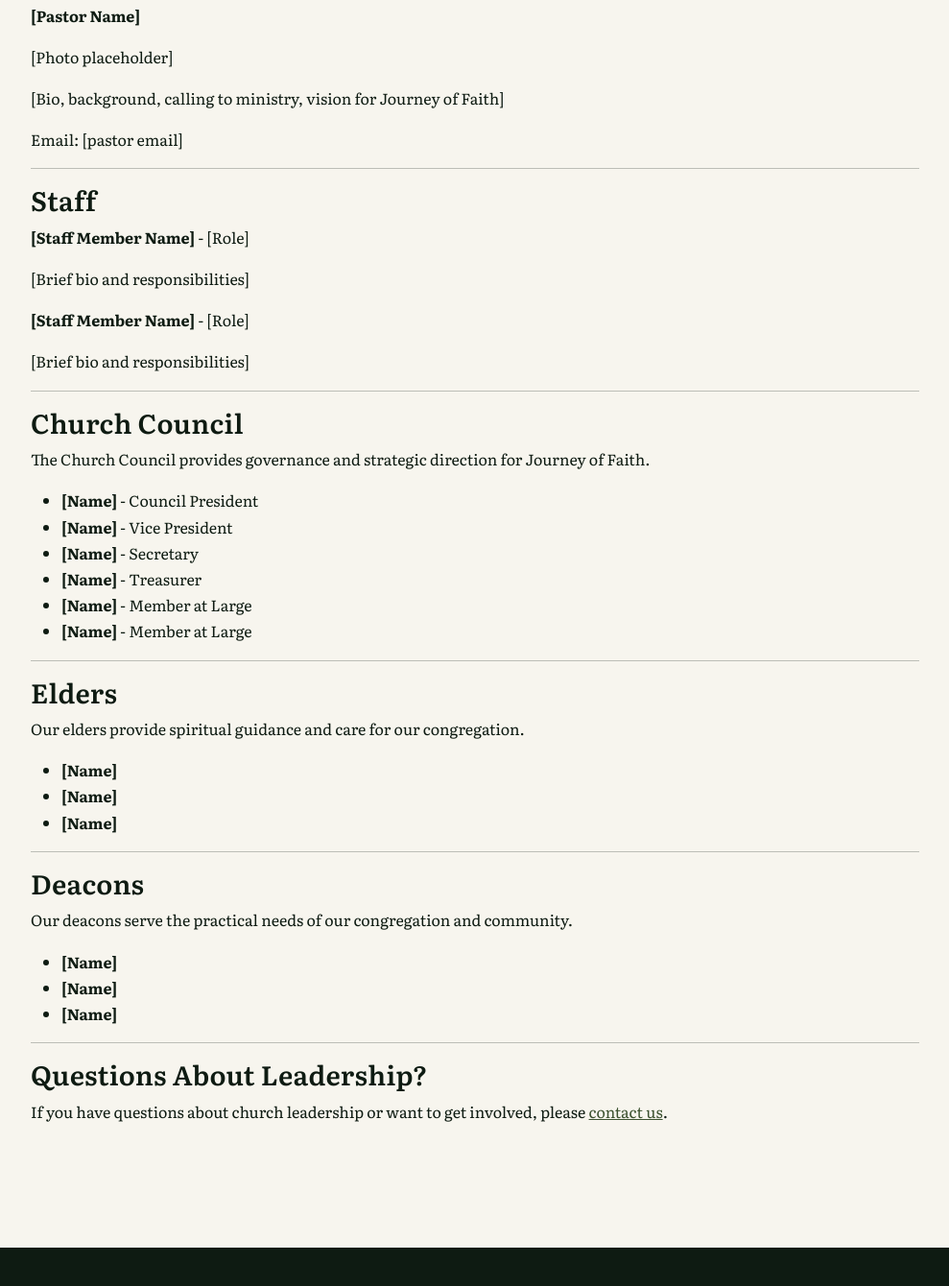
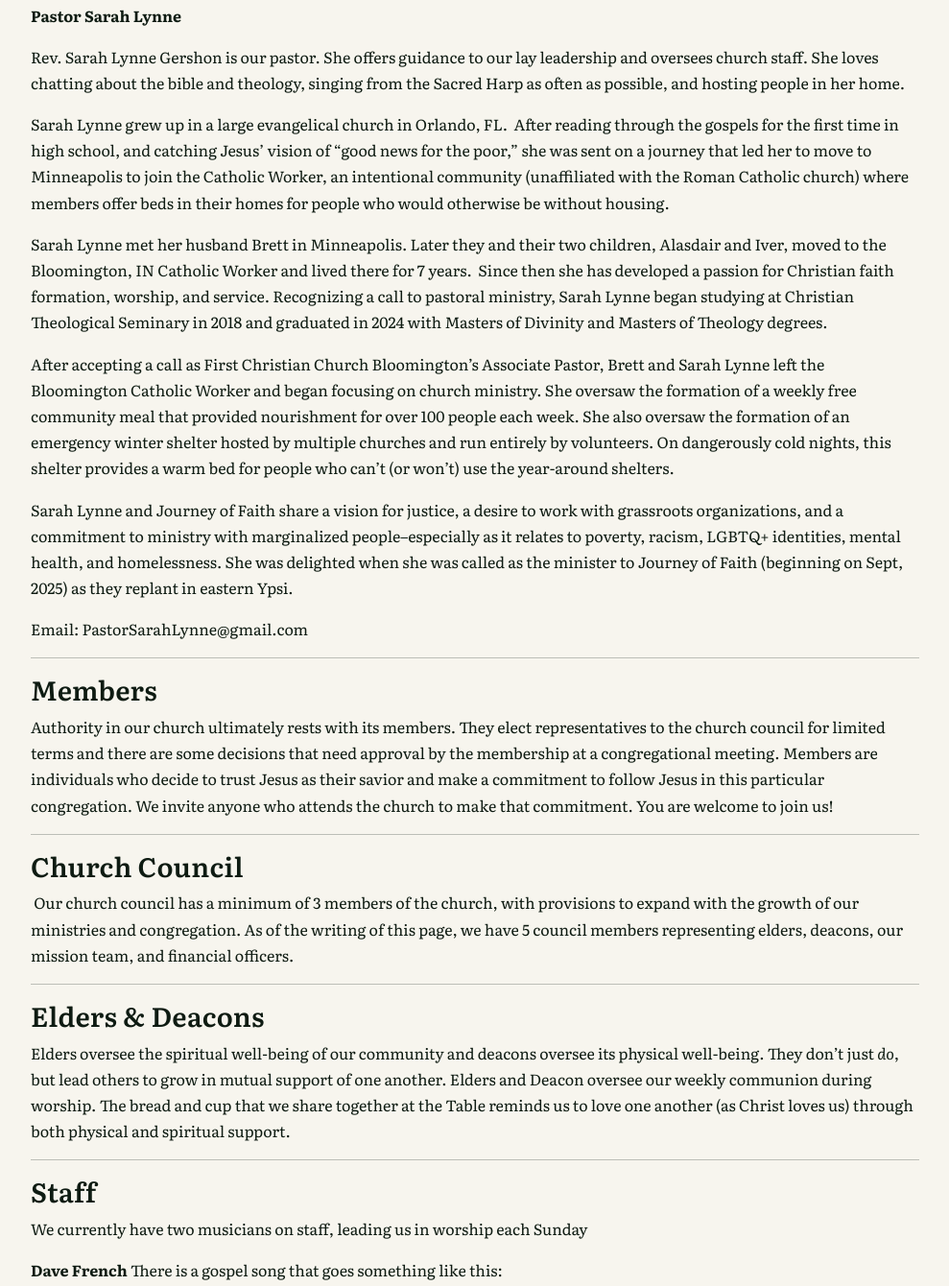
Before and after one commit to btrailor/Journey-of-Faith-Ypsi-Website, an Eleventy site: page src/about/leadership.md in a window 1280 px wide. Shown: the part 409-1749 px from the top of the page at 96% size, without its empty margins (145-1134 px from the left). Built offline with nearby package versions, Linux system fonts and the light colour scheme; Eleventy itself is replaced by a stand-in of ours; files that its build step writes are made by us from their sources.

Commit message:
Update About Section “leadership”

```diff
--- a/src/about/leadership.md
+++ b/src/about/leadership.md
@@ -3,63 +3,79 @@ layout: page
 title: Leadership
 permalink: /about/leadership/
 ---
-
 ### Pastor
 
-**[Pastor Name]**
+**Pastor Sarah Lynne**
 
-[Photo placeholder]
+Rev. Sarah Lynne Gershon is our pastor. She offers guidance to our lay leadership and oversees church staff. She loves chatting about the bible and theology, singing from the Sacred Harp as often as possible, and hosting people in her home.
 
-[Bio, background, calling to ministry, vision for Journey of Faith]
+Sarah Lynne grew up in a large evangelical church in Orlando, FL.  After reading through the gospels for the first time in high school, and catching Jesus’ vision of “good news for the poor,” she was sent on a journey that led her to move to Minneapolis to join the Catholic Worker, an intentional community (unaffiliated with the Roman Catholic church) where members offer beds in their homes for people who would otherwise be without housing.
 
-Email: [pastor email]
+Sarah Lynne met her husband Brett in Minneapolis. Later they and their two children, Alasdair and Iver, moved to the Bloomington, IN Catholic Worker and lived there for 7 years.  Since then she has developed a passion for Christian faith formation, worship, and service. Recognizing a call to pastoral ministry, Sarah Lynne began studying at Christian Theological Seminary in 2018 and graduated in 2024 with Masters of Divinity and Masters of Theology degrees.
 
----
+After accepting a call as First Christian Church Bloomington’s Associate Pastor, Brett and Sarah Lynne left the Bloomington Catholic Worker and began focusing on church ministry. She oversaw the formation of a weekly free community meal that provided nourishment for over 100 people each week. She also oversaw the formation of an emergency winter shelter hosted by multiple churches and run entirely by volunteers. On dangerously cold nights, this shelter provides a warm bed for people who can’t (or won’t) use the year-around shelters.
+
+Sarah Lynne and Journey of Faith share a vision for justice, a desire to work with grassroots organizations, and a commitment to ministry with marginalized people–especially as it relates to poverty, racism, LGBTQ+ identities, mental health, and homelessness. She was delighted when she was called as the minister to Journey of Faith (beginning on Sept, 2025) as they replant in eastern Ypsi.
+
+
+Email: PastorSarahLynne@gmail.com
+
+- - -
+
+### Members
+
+Authority in our church ultimately rests with its members. They elect representatives to the church council for limited terms and there are some decisions that need approval by the membership at a congregational meeting. Members are individuals who decide to trust Jesus as their savior and make a commitment to follow Jesus in this particular congregation. We invite anyone who attends the church to make that commitment. You are welcome to join us!
+
+- - -
+
+### Church Council
+
+ Our church council has a minimum of 3 members of the church, with provisions to expand with the growth of our ministries and congregation. As of the writing of this page, we have 5 council members representing elders, deacons, our mission team, and financial officers.
+
+- - -
+
+### Elders & Deacons
+
+Elders oversee the spiritual well-being of our community and deacons oversee its physical well-being. They don’t just *do*, but lead others to grow in mutual support of one another. Elders and Deacon oversee our weekly communion during worship. The bread and cup that we share together at the Table reminds us to love one another (as Christ loves us) through both physical and spiritual support.
+
+- - -
 
 ### Staff
 
-**[Staff Member Name]** - [Role]
+We currently have two musicians on staff, leading us in worship each Sunday
 
-[Brief bio and responsibilities]
+**Dave French** There is a gospel song that goes something like this:
 
-**[Staff Member Name]** - [Role]
+*Speak to my heart, Holy Spirit
+Give me the words that will bring new life
+Words on the wings of a morning, the dark night will fade away
+If You speak to my heart now …*
 
-[Brief bio and responsibilities]
+When the words don’t come, the music might just touch the heart in a way that words can’t.
 
----
+World-renowned, contemporary hymn writers, Keith and Kristin Getty have said that:  “The very act of congregational worship is a symbol of unity.  At a theological level, we are looking forward to the picture of Heaven where every tribe, tongue, nation, and language will sing before their Maker.”
 
-### Church Council
+At a very practical level though it is actually on a Sunday morning, reminding each other, encouraging one another, empowering one another by singing to one another.  The music of Rachel and Dave creates space for making a call to every one of us to live the gospel and fully participate in our faith.  Fully participating in the music is a great way to do that.
 
-The Church Council provides governance and strategic direction for Journey of Faith.
+Dave’s an accomplished guitarist.  He has blessed the worship service with their improvisational playing of favorite hymns or a contemporary song.  It’s like watching and feeling the Spirit move within and among you.  For Dave, music is at the heart of worship.
 
-- **[Name]** - Council President
-- **[Name]** - Vice President
-- **[Name]** - Secretary
-- **[Name]** - Treasurer
-- **[Name]** - Member at Large
-- **[Name]** - Member at Large
+And, for those of us sitting in the pews or chairs — music is one of the most beautiful forms of prayer.  Whether we sing in a group or just listen, music touches all of us in a deep and meaningful way.  We can express our love, joy, and our sorrow through music.   We appreciate the gifts that Dave shares with this congregation — his prayers are beautiful even without saying a word.
 
----
+**You can reach Dave at:  jofdisciples@gmail.com**
 
-### Elders
+*"Maybe it’s why there’s an ancient proverb that says, “To sing is to pray twice.”."  —Dave*
 
-Our elders provide spiritual guidance and care for our congregation.
 
-- **[Name]**
-- **[Name]**
-- **[Name]**
 
----
+**Jason Gong** is an international pianist and cellist from Michigan. He received his Masters in Piano Performance at the Guildhall School of Music and Drama in London, United Kingdom studying under Prof. Noriko Ogawa and Prof. Paul Roberts and his Bachelors of Music in Piano Performance from the University of Michigan studying under Dr. Louis Nagel.
 
-### Deacons
+He has a passion for collaboration, both with musicians and other disciplines. Most recently, he created and performed original works on both cello and piano with musicians and visual artists for the Curiosa exhibition in Gois, Portugal, and also performed works by Ravel and Debussy alongside original choreography with dancers and choreographers from the London Contemporary Dance School.
 
-Our deacons serve the practical needs of our congregation and community.
+Now based in Ypsilanti, Jason performs around the Metro Detroit area in both public shows, and also private events. In addition, Jason teaches both piano and cello privately, and works with local groups such as Mosaic Youth Theatre, Seaway Chorale and Orchestra, Art of Musique, and Expressions Music Academy. In the summer, Jason teaches cello and music improvisation at the CelloChanWoods retreat in Vermont.
 
-- **[Name]**
-- **[Name]**
-- **[Name]**
+In his spare time, Jason enjoys exploring local coffee shops, reading, and spending time in nature.  You can reach Jason at:  [www.jasongongmusic.com](https://journeyoffaitha2.us15.list-manage.com/track/click?u=937848ed4cab1554665f59ffa&id=e829c24408&e=1b88f2eb3e)
 
----
+- - -
 
 ### Questions About Leadership?
 
```
Also changed, not shown: src/images/uploads/dave.webp (added), src/images/uploads/jason-gong.webp (added), 1 other file.
